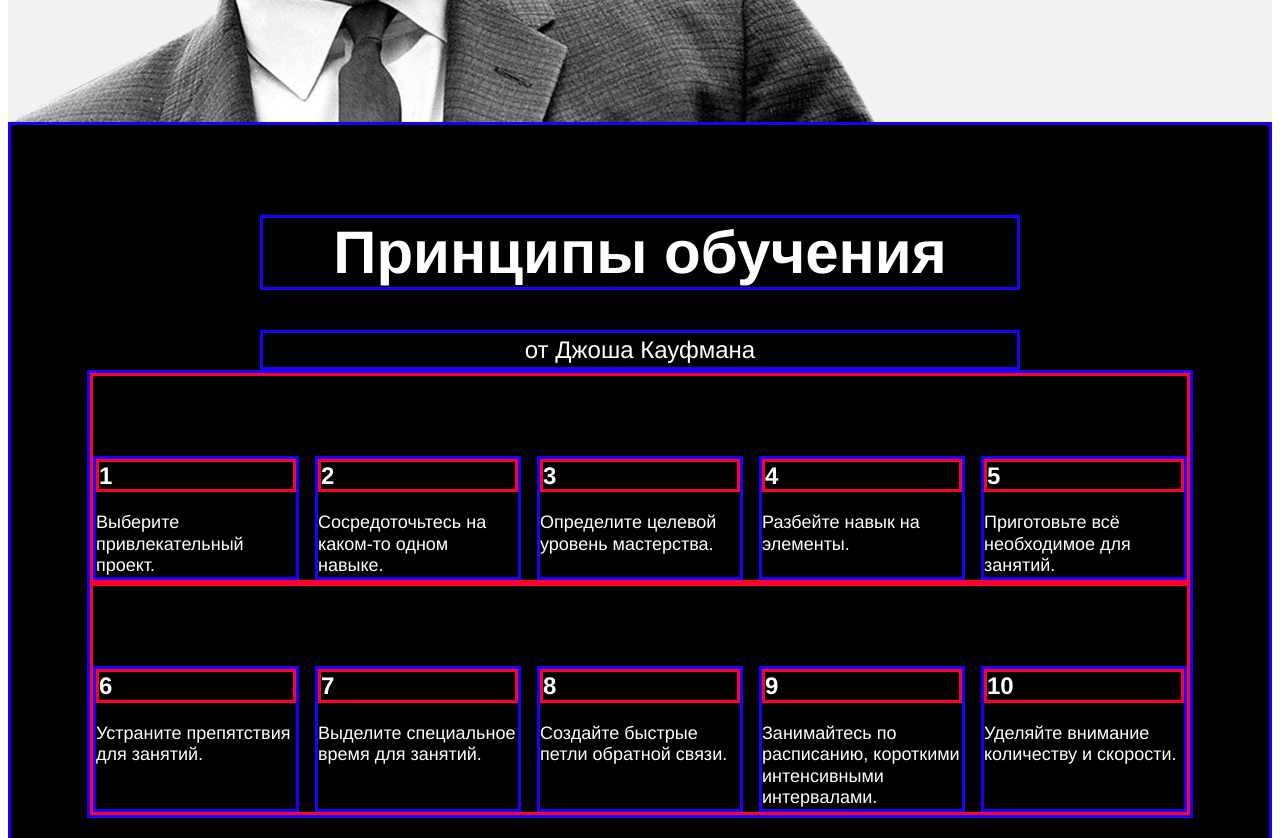
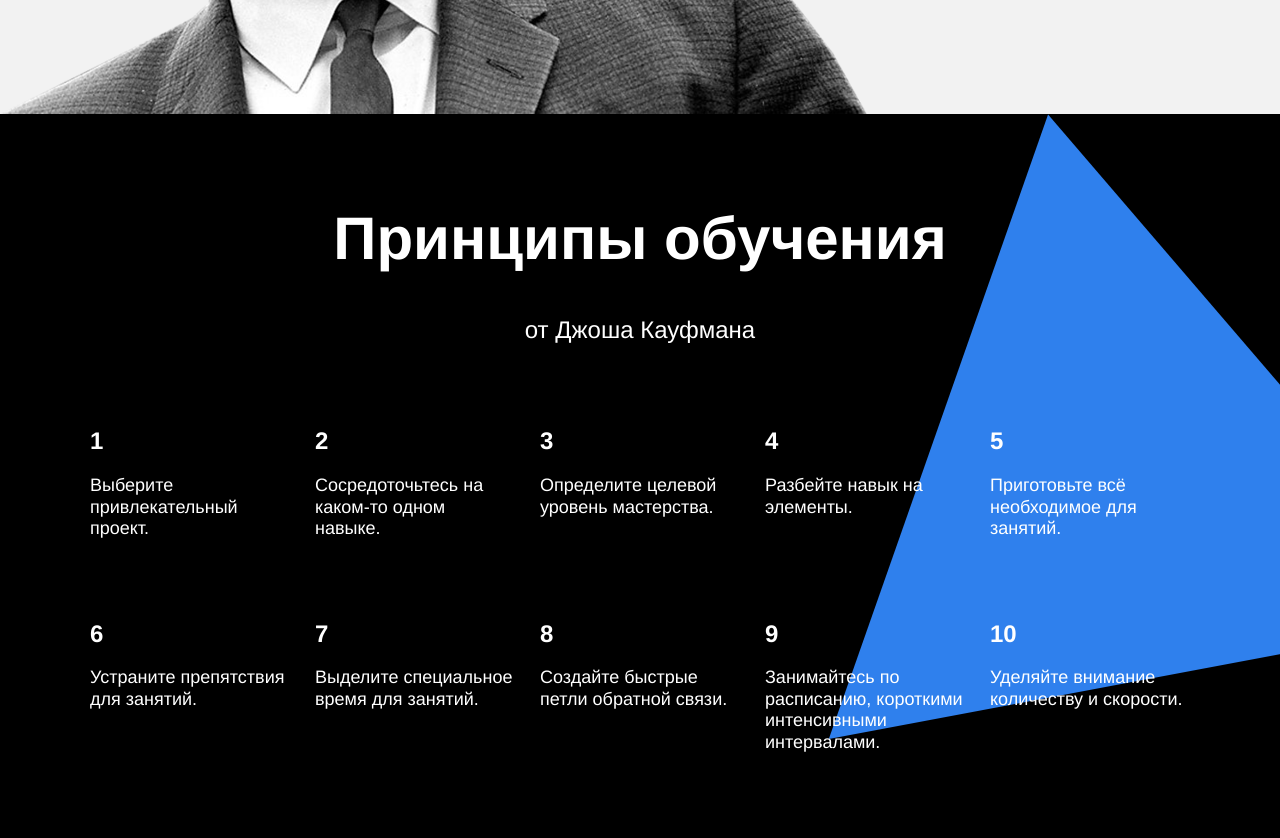
Before and after one commit to PavelNosov1986/how-to-learn, a plain HTML site: page index.html in a window 1280 px wide. Shown: the part 2850-3688 px from the top of the page. Drawn offline with Linux system fonts and the light colour scheme.

Commit message:
in progress

```diff
--- a/index.html
+++ b/index.html
@@ -5,13 +5,14 @@
   <meta charset="UTF-8">
   <meta name="viewport" content="width=device-width, initial-scale=1.0">
   <title>Научиться учиться</title>
+  <link rel="stylesheet" href="./styles/normalize.css">
   <link rel="stylesheet" href="styles/style.css">
 </head>
 
 <body>
   <div class="page">
     <header class="header">
-      <img src="./images/logo_place_header.svg" alt="логотип" class="logo logo_place_header ">
+      <img src="./images/logo_place_header.svg" alt="логотип яндекс практикум" class="logo logo__place_header ">
       <h1 class="header__title">Научиться учиться</h1>
       <p class="header__subtitle">Какие современные и эффективные подходы к обучению вы можете использовать в своей
         жизни?</p>
@@ -103,6 +104,7 @@
       <section class="kaufman">
         <h5 class="section-title section-title__theme_dark">Принципы обучения</h5>
         <h6 class="section-subtitle section-subtitle__theme_dark">от Джоша Кауфмана</h6>
+        <div class="kaufman__triangle"></div>
         <div class="table table__theme_dark">
           <div class="line-1__theme_dark">
             <div class="table__cell table__cell_theme_dark">
@@ -148,7 +150,8 @@
 
             <div class="table__cell table__cell_theme_dark">
               <div class="table__heding table__heding_theme_dark">9</div>
-              <div class="table__text table__text_theme_dark">Занимайтесь по расписанию, короткими интенсивными интервалами.</div>
+              <div class="table__text table__text_theme_dark">Занимайтесь по расписанию, короткими интенсивными
+                интервалами.</div>
             </div>
 
             <div class="table__cell table__cell_theme_dark">
@@ -160,7 +163,21 @@
       </section>
     </main>
     <footer class="footer">
+      <div class="footer__columns">
 
+        <div class="footer__columns_content_copyright">
+          <img src="./images/logo_place_footer.svg" alt="логотип яндекс практикум" class="logo logo__place_footer">
+          <p class=""></p>
+        </div>
+
+        <nav class="footer__columns_content_info">
+
+        </nav>
+
+        <div class="footer__columns_content_social">
+
+        </div>
+      </div>
     </footer>
   </div>
 </body>
--- a/styles/style.css
+++ b/styles/style.css
@@ -22,7 +22,7 @@
   /* выше установили ограничения для секции */
 }
 
-.logo_place_header {
+.logo__place_header {
   position: absolute;
   width: 183px;
   height: 32px;
@@ -160,7 +160,7 @@
 }
 
 .table__cell {
-  width: 250px;
+    width: 250px;
   /*border: 3px solid rgb(0, 255, 106);*/
 }
 
@@ -193,6 +193,7 @@
   display: flex;
   position: relative;
   justify-content: space-between;
+  /*border: 3px solid rgb(25, 0, 255);*/
 }
 
 .feynman {
@@ -255,48 +256,51 @@
   position: relative;
   flex-direction: column;
   align-items: center;
-  border: 3px solid rgb(25, 0, 255);
+  /*border: 3px solid rgb(25, 0, 255);*/
   padding-bottom: 90px;
   background-color:#000000;
-  }
+  overflow: hidden;
+   }
+
   .section-title__theme_dark{
     margin-top: 90px;
     color: white;
-    border: 3px solid rgb(25, 0, 255);
+    /*border: 3px solid rgb(25, 0, 255);*/
   }
 .section-subtitle__theme_dark{
   margin-top: 20px;
   color: white;
-  border: 3px solid rgb(25, 0, 255);
+  /*border: 3px solid rgb(25, 0, 255);*/
 }
 
-.table__theme_dark{
-     border: 3px solid rgb(25, 0, 255);
-}
 .table__cell_theme_dark {
   width: 200px;
   color: white;
   margin-right: 0;
   margin-top: 80px;
-  border: 3px solid rgb(25, 0, 255);
+ /* border: 3px solid rgb(25, 0, 255);*/
 }
 .line-1__theme_dark{
   display: flex;
   position: relative;
   justify-content: space-between;
-  border: 3px solid rgb(255, 0, 43);
+ /* border: 3px solid rgb(255, 0, 43);*/
 }
 .line-2__theme_dark{
   display: flex;
   position: relative;
   justify-content: space-between;
-
-  border: 3px solid rgb(255, 0, 43);
-}
-.table__heding_theme_dark{
-  border: 3px solid rgb(255, 0, 43);
+  /*border: 3px solid rgb(255, 0, 43);*/
 }
 
-.table__text table__text_theme_dark{
-  border: 3px solid rgb(255, 0, 0);
-}
+.kaufman__triangle{
+  background-image:url(../images/kaufman-triangle.svg);
+  position: absolute;
+  background-size: contain;
+  top: 0;
+  right: -210px;
+  z-index: 0;
+  width: 877px;
+  height: 877px;
+  /*border: 3px solid rgb(255, 0, 43);*/
+  }
```
